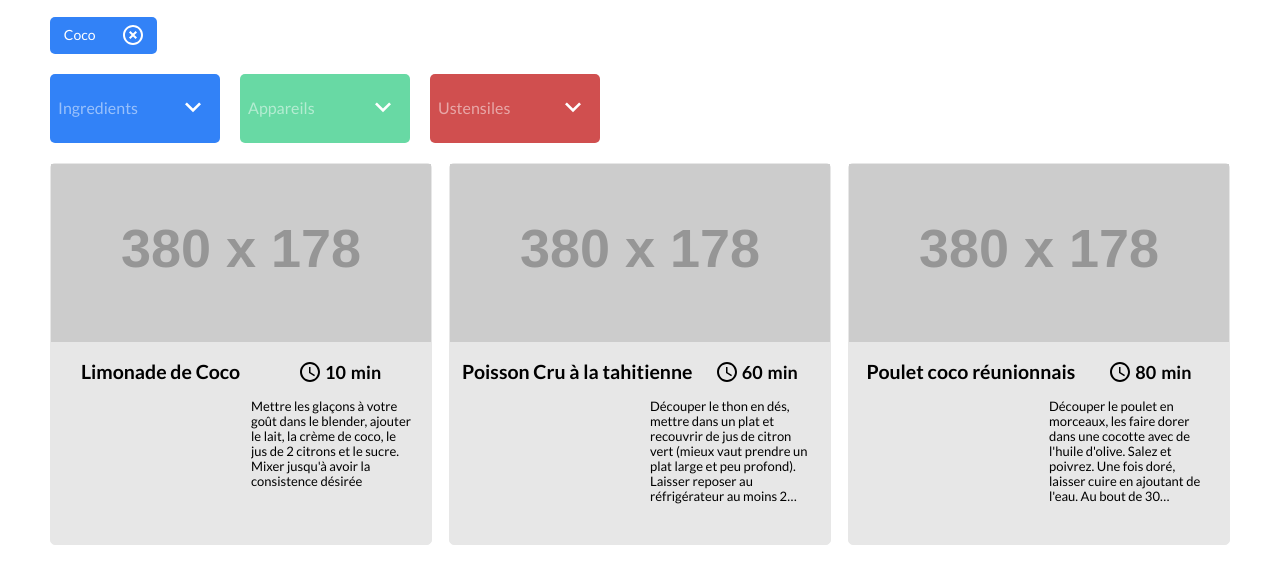
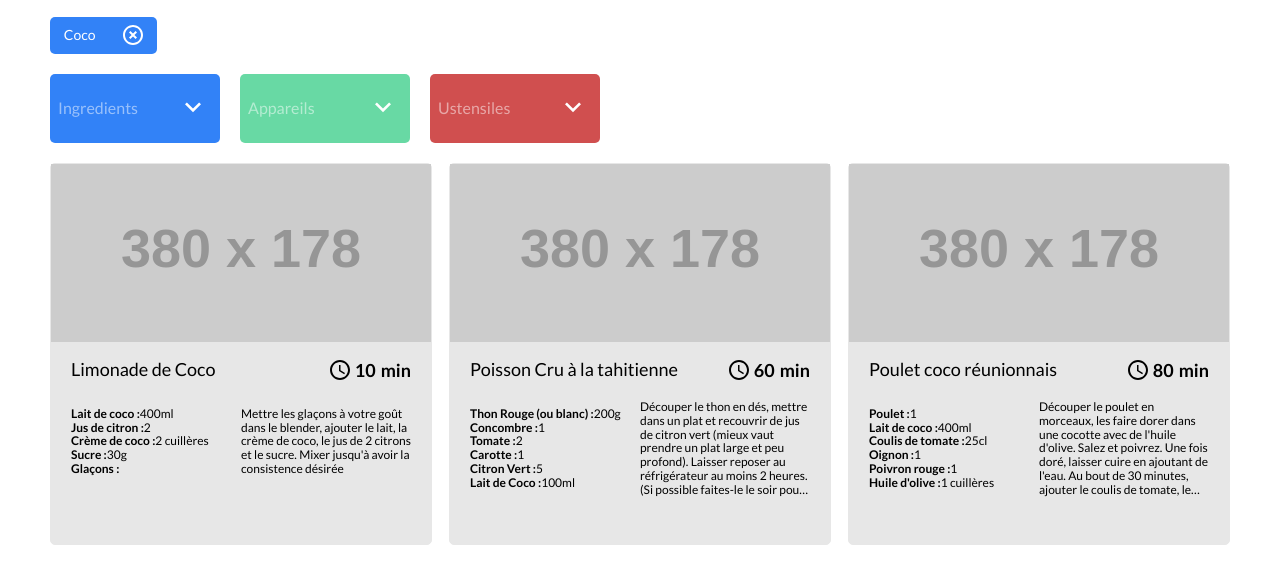
Before and after one commit to AlexGrouard/OC-project-7, a plain HTML site: page index.html in a window 1280 px wide. Shown: the part 229-800 px from the top of the page. Drawn offline with Linux system fonts and the light colour scheme; placeholder pictures from the web are drawn by us.

Commit message:
card done

```diff
--- a/script/factories/ingredient.js
+++ b/script/factories/ingredient.js
@@ -1,4 +1,3 @@
 function ingredientFactory(index, data) {
-  console.log(data.ingredients[index]);
-  //const { ingredient, quantity, unit } = data.ingredients[index];
+  console.log(data.ingredients);
 }
--- a/script/factories/recipes.js
+++ b/script/factories/recipes.js
@@ -37,9 +37,30 @@ function recipesFeactory(data) {
     divContent.setAttribute("class", "card-content");
 
     const ul = document.createElement("ul");
-    let index = id;
-    console.log(data);
-    //ingredientFactory(index, data);
+
+    // for each ingredient list, create a new li element and check if the unit is present if unit is present print it.
+    for (let i = 0; i < data.ingredients.length; i++) {
+      const li = document.createElement("li");
+      const divIngredient = document.createElement("div");
+      divIngredient.setAttribute("class", "card-ingredient");
+      divIngredient.textContent = data.ingredients[i].ingredient + " : ";
+      const divQuantity = document.createElement("div");
+      if (JSON.stringify(data.ingredients[i].unit) == undefined) {
+        divQuantity.textContent = data.ingredients[i].quantity;
+      } else {
+        if (data.ingredients[i].unit === "grammes") {
+          divQuantity.textContent = data.ingredients[i].quantity + "g";
+        } else if (data.ingredients[i].unit === "cuillères à soupe") {
+          divQuantity.textContent = data.ingredients[i].quantity + " cuillères";
+        } else {
+          divQuantity.textContent =
+            data.ingredients[i].quantity + data.ingredients[i].unit;
+        }
+      }
+      ul.appendChild(li);
+      li.appendChild(divIngredient);
+      li.appendChild(divQuantity);
+    }
 
     const divRecette = document.createElement("div");
     divRecette.setAttribute("class", "recette");
--- a/style/css.scss
+++ b/style/css.scss
@@ -171,7 +171,7 @@ button {
   margin-bottom: 50px;
   border: 1px solid $background-secondary;
   border-radius: 5px;
-  font-size: small;
+  font-size: 12px;
   height: 380px;
   width: 380px;
 }
@@ -181,9 +181,11 @@ button {
 }
 .card-title {
   @include horizontal-flex();
-  justify-content: space-around;
+  justify-content: space-between;
   h2 {
-    max-width: calc(90%);
+    max-width: 70%;
+    margin-left: 20px;
+    font-weight: 400;
   }
   .timer {
     @include horizontal-flex();
@@ -207,7 +209,14 @@ button {
   justify-content: space-around;
   ul {
     list-style: none;
-    width: calc(50%);
+    width: 50%;
+    padding-left: 20px;
+  }
+  li {
+    display: flex;
+    .card-ingredient {
+      font-weight: bold;
+    }
   }
   .recette {
     display: -webkit-box;
```
Also changed, not shown: style/css.css, 1 other file.
